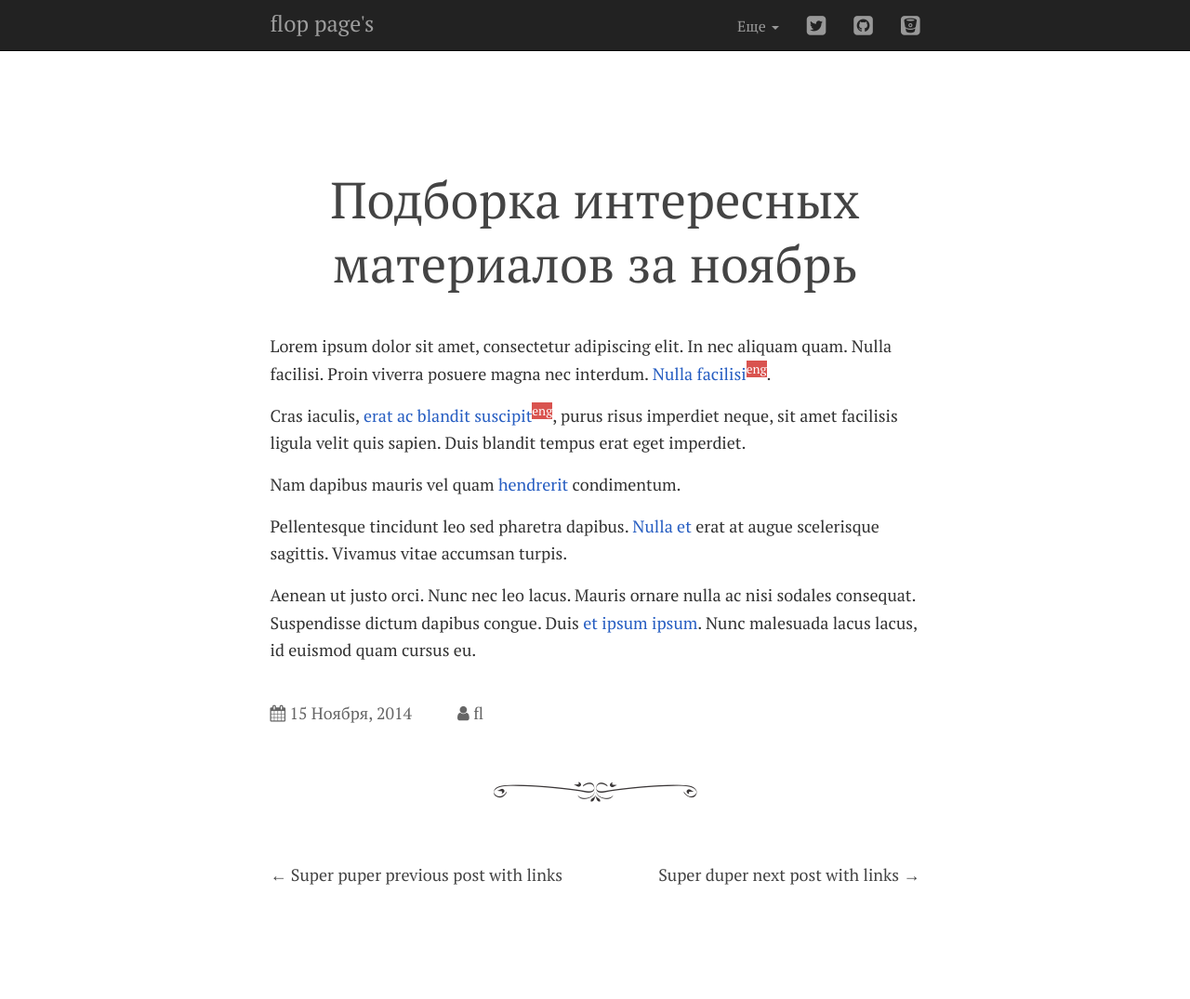
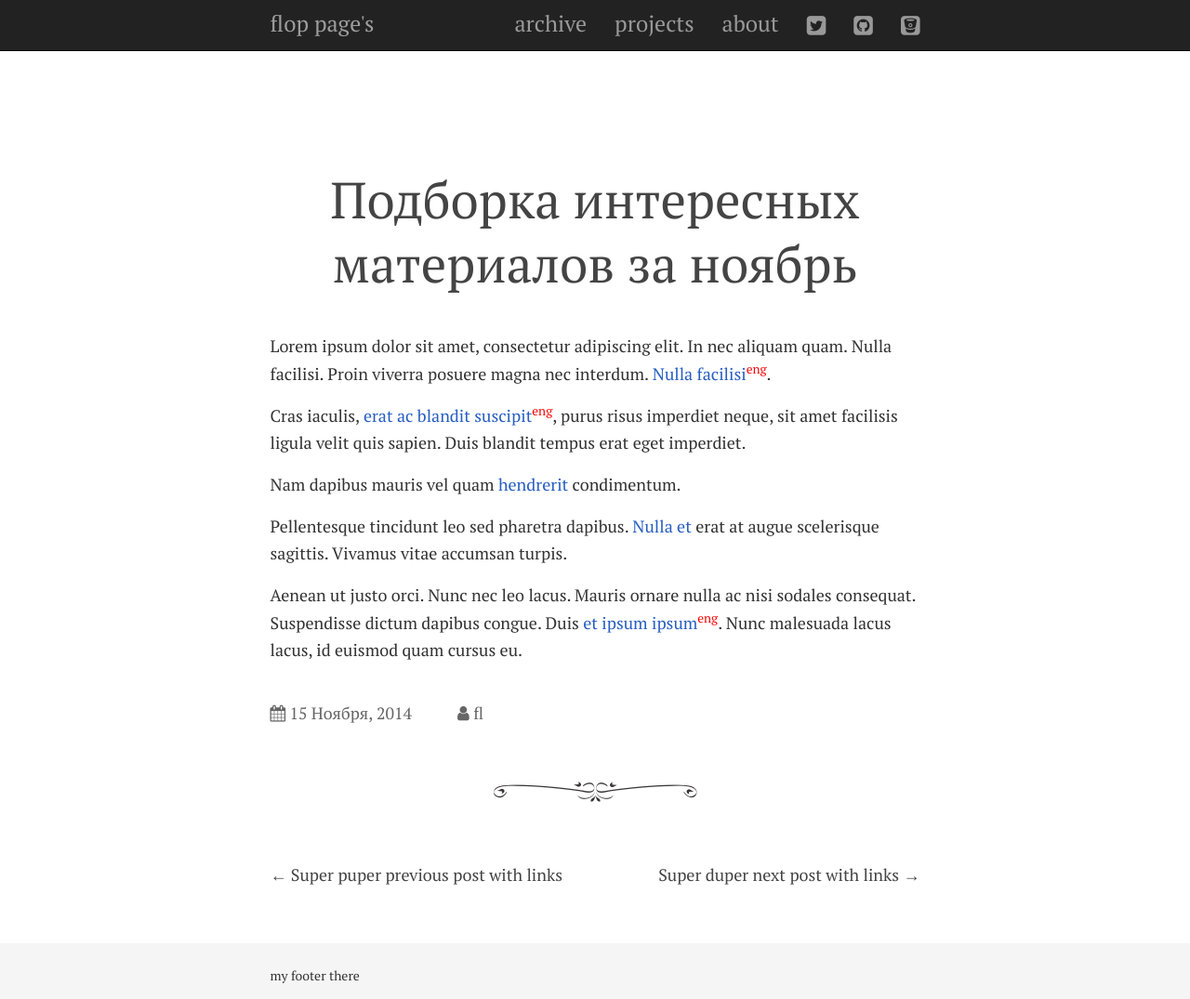
Before and after one commit to imflop/flopim, a plain HTML site: page index.html in a window 1280 px wide. Shown: the whole page at 93% size. Before the commit the page ends 955 px from the top, so only its background shows below. Drawn offline with nearby package versions, Linux system fonts and the light colour scheme; files that its build step writes are made by us from their sources.

Commit message:
minifier overload css file, added footer, change navbar, so this is almost done

```diff
--- a/css/bootstrap.overload.css
+++ b/css/bootstrap.overload.css
@@ -1,6 +1,12 @@
+html {
+  position: relative;
+  min-height: 100%;
+}
+
 body {
     font-family: 'PT Serif', serif;
     color: #333;
+    margin-bottom: 60px;
 }
 
 a {
@@ -10,6 +16,10 @@ a:hover, a:focus {
     /*color: #f12446;*/
     /*color: #f00;*/
     color: #275ec2;
+}
+
+sup {
+    color: #f00;
 }
 
 .navbar-static-top {
@@ -109,6 +119,20 @@ a:hover, a:focus {
     color: #666;
 }
 
-.navigation-post {
+.footer {
+    position: absolute;
+    bottom: 0;
+    width: 100%;
+    /* Set the fixed height of the footer here */
+    height: 60px;
+    background-color: #f5f5f5;
 
 }
+.footer p {
+    padding: 25px 0 0px 0;
+    margin: 0;
+}
+
+/* Helper classes
+========================================================================== */
+.mgb-60 { margin-bottom: 60px; }
--- a/index.html
+++ b/index.html
@@ -10,11 +10,10 @@
 
     <!-- Style's -->
     <link rel="stylesheet" href="https://maxcdn.bootstrapcdn.com/bootstrap/3.3.1/css/bootstrap.min.css">
-    <link rel="stylesheet" href="css/bootstrap.overload.css">
-    <link rel="stylesheet" href="https://maxcdn.bootstrapcdn.com/font-awesome/4.2.0/css/font-awesome.min.css">
+    <link rel="stylesheet" href="css/bootstrap.overload.min.css">
 
-    <!-- Font's -->
-    <link href='http://fonts.googleapis.com/css?family=PT+Serif&subset=cyrillic-ext,latin' rel='stylesheet' type='text/css'>
+
+
 
     <!-- HTML5 shim and Respond.js IE8 support of HTML5 elements and media queries -->
     <!--[if lt IE 9]>
@@ -38,7 +37,10 @@
             </div>
             <div class="collapse navbar-collapse">
                 <ul class="nav navbar-nav navbar-right">
-                    <li class="dropdown">
+                    <li><a href="#">archive</a></li>
+                    <li><a href="#">projects</a></li>
+                    <li><a href="#">about</a></li>
+                    <!--<li class="dropdown">
                         <a href="#" class="dropdown-toggle small-text" data-toggle="dropdown">Еще <span class="caret"></span></a>
                         <ul class="dropdown-menu" role="menu">
                             <li><a href="#">Archive</a></li>
@@ -47,7 +49,7 @@
                             <li class="divider"></li>
                             <li><a href="#">Feed</a></li>
                         </ul>
-                    </li>
+                    </li>-->
                     <li>
                         <a href="https://twitter.com/imflop" class="social-link" target="_blank" data-toggle="tooltip" data-placement="bottom" data-original-title="Twitter" rel="tooltip"><i class="fa fa-twitter-square"></i></a>
                     </li>
@@ -62,7 +64,7 @@
         </div>
     </nav>
     <div class="container">
-        <div class="row">
+        <div class="row mgb-60">
             <div class="col-sm-12">
                 <article class="entry">
                     <div class="entry-header">
@@ -70,11 +72,11 @@
                     </div>
                     <div class="entry-content">
                         <ul class="list-unstyled">
-                            <li class="p1">Lorem ipsum dolor sit amet, consectetur adipiscing elit. In nec aliquam quam. Nulla facilisi. Proin viverra posuere magna nec interdum. <a href="#">Nulla facilisi</a><sup class="btn-danger">eng</sup>.</li>
-                            <li class="p1">Cras iaculis, <a href="#">erat ac blandit suscipit</a><sup class="btn-danger">eng</sup>, purus risus imperdiet neque, sit amet facilisis ligula velit quis sapien. Duis blandit tempus erat eget imperdiet.</li>
+                            <li class="p1">Lorem ipsum dolor sit amet, consectetur adipiscing elit. In nec aliquam quam. Nulla facilisi. Proin viverra posuere magna nec interdum. <a href="#">Nulla facilisi</a><sup>eng</sup>.</li>
+                            <li class="p1">Cras iaculis, <a href="#">erat ac blandit suscipit</a><sup>eng</sup>, purus risus imperdiet neque, sit amet facilisis ligula velit quis sapien. Duis blandit tempus erat eget imperdiet.</li>
                             <li class="p1">Nam dapibus mauris vel quam <a href="#">hendrerit</a> condimentum.</li>
                             <li class="p1">Pellentesque tincidunt leo sed pharetra dapibus. <a href="#">Nulla et</a> erat at augue scelerisque sagittis. Vivamus vitae accumsan turpis.</li>
-                            <li class="p1">Aenean ut justo orci. Nunc nec leo lacus. Mauris ornare nulla ac nisi sodales consequat. Suspendisse dictum dapibus congue. Duis <a href="#">et ipsum ipsum</a>. Nunc malesuada lacus lacus, id euismod quam cursus eu.</li>
+                            <li class="p1">Aenean ut justo orci. Nunc nec leo lacus. Mauris ornare nulla ac nisi sodales consequat. Suspendisse dictum dapibus congue. Duis <a href="#">et ipsum ipsum</a><sup>eng</sup>. Nunc malesuada lacus lacus, id euismod quam cursus eu.</li>
                         </ul>
                     </div>
                     <footer class="entry-meta">
@@ -100,10 +102,19 @@
             </div>
         </div>
     </div>
+    <footer class="footer">
+        <div class="container">
+            <p>my footer there</p>
+        </div>
+    </footer>
+
 
     <!-- Latest compiled and minified JavaScript -->
     <script type="text/javascript" src="https://ajax.googleapis.com/ajax/libs/jquery/1.11.1/jquery.min.js"></script>
     <script type="text/javascript" src="https://maxcdn.bootstrapcdn.com/bootstrap/3.3.1/js/bootstrap.min.js"></script>
+    <!-- Font's -->
+    <link href='http://fonts.googleapis.com/css?family=PT+Serif&subset=cyrillic-ext,latin' rel='stylesheet' type='text/css'>
+    <link href="https://maxcdn.bootstrapcdn.com/font-awesome/4.2.0/css/font-awesome.min.css" rel='stylesheet' type='text/css'>
     <script type="text/javascript">
         $(function() {
             $("[rel='tooltip']").tooltip();
```
